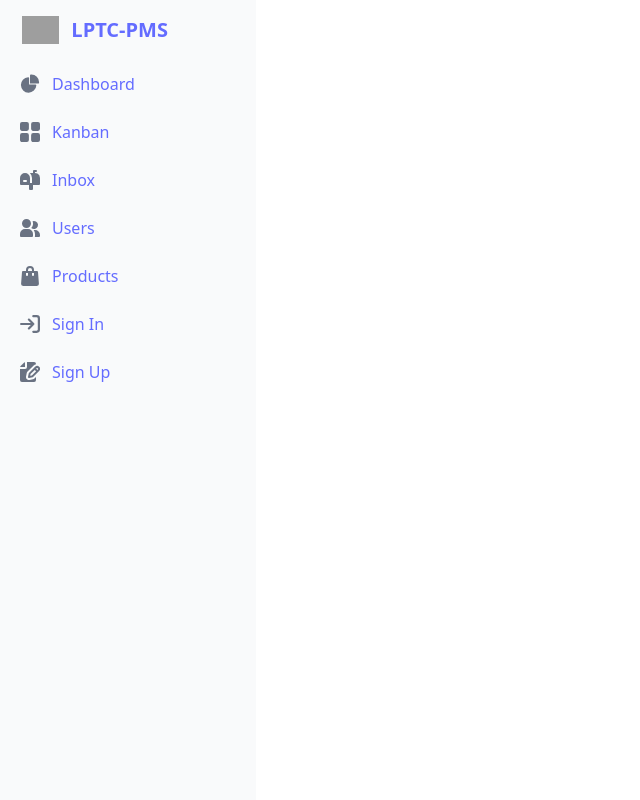
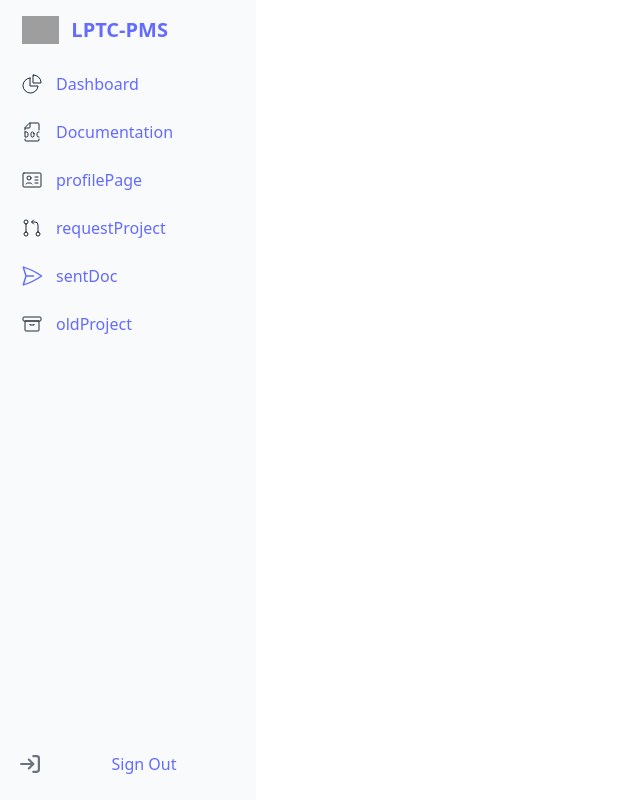
Before and after one commit to ItsRyS/lptcpms, a React (Vite) app in the folder client/: page /student in a window 1280 px wide. Shown: the whole page, without its empty margins (0-640 px from the left). Built offline with nearby package versions, Linux system fonts and the light colour scheme; grey boxes are pictures that could not be loaded.

Commit message:
update nav student

```diff
--- a/client/src/Routes/routes.jsx
+++ b/client/src/Routes/routes.jsx
@@ -9,6 +9,12 @@ import LayoutTeacher from "../layouts/layoutTeacher";
 import LandingPage from "../pages/landingPage";
 import LoginPage from "../pages/auth/loginPage";
 import HomeStudent from "../pages/student/home";
+import ProfilePage from "../pages/student/profilePage";
+import OldProject from "../pages/student/oldProject";
+import RequestProject from "../pages/student/requestProject";
+import SentDoc from "../pages/student/sentDoc";
+import TeacherInfo from "../pages/student/teacherInfo";
+import DocumentPage from "../pages/student/documentPage";
 import HomeTeacher from "../pages/teacher/home";
 
 const AppRoutes = () => {
@@ -21,6 +27,12 @@ const AppRoutes = () => {
         {/* Student Routes */}
         <Route path="/student" element={<LayoutStudent />}>
           <Route index element={<HomeStudent />} />
+          <Route path="profile" element={<ProfilePage />} />
+          <Route path="oldproject" element={<OldProject />} />
+          <Route path="request" element={<RequestProject />} />
+          <Route path="sentdoc" element={<SentDoc />} />
+          <Route path="teacherinfo" element={<TeacherInfo />} />
+          <Route path="document" element={<DocumentPage />} />
           <Route path="*" element={<div>Page Not Found</div>} />
         </Route>
 
--- a/client/src/components/student/navStudent.jsx
+++ b/client/src/components/student/navStudent.jsx
@@ -39,7 +39,7 @@ const NavStudent = () => {
       {isSidebarOpen && (
         <div
           onClick={handleCloseSidebar}
-          className="fixed inset-0 bg-black bg-opacity-50 z-40 sm:hidden"
+          className="fixed inset-0 bg-black bg-opacity-98 z-40 sm:hidden"
         />
       )}
 
@@ -50,35 +50,50 @@ const NavStudent = () => {
         } sm:translate-x-0`}
         aria-label="Sidebar"
       >
-        <div className="h-full px-3 py-4 overflow-y-auto bg-gray-50 dark:bg-gray-800">
+        <div className="h-full flex flex-col px-3 py-4 overflow-y-auto bg-gray-50 dark:bg-gray-800">
           {/* โลโก้ */}
           <a href="#" className="flex items-center ps-2.5 mb-5">
             <img
               src="https://flowbite.com/docs/images/logo.svg"
               className="h-6 me-3 sm:h-7"
-              alt="Flowbite Logo"
+              alt="LPTC-PMS Logo"
             />
             <span className="self-center text-xl font-semibold whitespace-nowrap dark:text-white">
               LPTC-PMS
             </span>
           </a>
           {/* เมนู */}
-          <ul className="space-y-2 font-medium">
+          <ul className="space-y-2 font-medium flex-grow">
             <li>
               <a
                 href="#"
                 className="flex items-center p-2 text-gray-900 rounded-lg dark:text-white hover:bg-gray-100 dark:hover:bg-gray-700 group"
               >
                 <svg
-                  className="w-5 h-5 text-gray-500 transition duration-75 dark:text-gray-400 group-hover:text-gray-900 dark:group-hover:text-white"
+                  className="w-[24px] h-[24px] text-gray-800 dark:text-white"
                   aria-hidden="true"
                   xmlns="http://www.w3.org/2000/svg"
-                  fill="currentColor"
-                  viewBox="0 0 22 21"
+                  width="24"
+                  height="24"
+                  fill="none"
+                  viewBox="0 0 24 24"
                 >
-                  <path d="M16.975 11H10V4.025a1 1 0 0 0-1.066-.998 8.5 8.5 0 1 0 9.039 9.039.999.999 0 0 0-1-1.066h.002Z" />
-                  <path d="M12.5 0c-.157 0-.311.01-.565.027A1 1 0 0 0 11 1.02V10h8.975a1 1 0 0 0 1-.935c.013-.188.028-.374.028-.565A8.51 8.51 0 0 0 12.5 0Z" />
+                  <path
+                    stroke="currentColor"
+                    strokeLinecap="round"
+                    strokeLinejoin="round"
+                    strokeWidth="1"
+                    d="M10 6.025A7.5 7.5 0 1 0 17.975 14H10V6.025Z"
+                  />
+                  <path
+                    stroke="currentColor"
+                    strokeLinecap="round"
+                    strokeLinejoin="round"
+                    strokeWidth="1"
+                    d="M13.5 3c-.169 0-.334.014-.5.025V11h7.975c.011-.166.025-.331.025-.5A7.5 7.5 0 0 0 13.5 3Z"
+                  />
                 </svg>
+
                 <span className="ms-3">Dashboard</span>
               </a>
             </li>
@@ -88,15 +103,26 @@ const NavStudent = () => {
                 className="flex items-center p-2 text-gray-900 rounded-lg dark:text-white hover:bg-gray-100 dark:hover:bg-gray-700 group"
               >
                 <svg
-                  className="shrink-0 w-5 h-5 text-gray-500 transition duration-75 dark:text-gray-400 group-hover:text-gray-900 dark:group-hover:text-white"
+                  className="w-[24px] h-[24px] text-gray-800 dark:text-white"
                   aria-hidden="true"
                   xmlns="http://www.w3.org/2000/svg"
-                  fill="currentColor"
-                  viewBox="0 0 18 18"
+                  width="24"
+                  height="24"
+                  fill="none"
+                  viewBox="0 0 24 24"
                 >
-                  <path d="M6.143 0H1.857A1.857 1.857 0 0 0 0 1.857v4.286C0 7.169.831 8 1.857 8h4.286A1.857 1.857 0 0 0 8 6.143V1.857A1.857 1.857 0 0 0 6.143 0Zm10 0h-4.286A1.857 1.857 0 0 0 10 1.857v4.286C10 7.169 10.831 8 11.857 8h4.286A1.857 1.857 0 0 0 18 6.143V1.857A1.857 1.857 0 0 0 16.143 0Zm-10 10H1.857A1.857 1.857 0 0 0 0 11.857v4.286C0 17.169.831 18 1.857 18h4.286A1.857 1.857 0 0 0 8 16.143v-4.286A1.857 1.857 0 0 0 6.143 10Zm10 0h-4.286A1.857 1.857 0 0 0 10 11.857v4.286c0 1.026.831 1.857 1.857 1.857h4.286A1.857 1.857 0 0 0 18 16.143v-4.286A1.857 1.857 0 0 0 16.143 10Z" />
+                  <path
+                    stroke="currentColor"
+                    strokeLinecap="round"
+                    strokeLinejoin="round"
+                    strokeWidth="1"
+                    d="M5 10V7.914a1 1 0 0 1 .293-.707l3.914-3.914A1 1 0 0 1 9.914 3H18a1 1 0 0 1 1 1v6M5 19v1a1 1 0 0 0 1 1h12a1 1 0 0 0 1-1v-1M10 3v4a1 1 0 0 1-1 1H5m14 9.006h-.335a1.647 1.647 0 0 1-1.647-1.647v-1.706a1.647 1.647 0 0 1 1.647-1.647L19 12M5 12v5h1.375A1.626 1.626 0 0 0 8 15.375v-1.75A1.626 1.626 0 0 0 6.375 12H5Zm9 1.5v2a1.5 1.5 0 0 1-1.5 1.5v0a1.5 1.5 0 0 1-1.5-1.5v-2a1.5 1.5 0 0 1 1.5-1.5v0a1.5 1.5 0 0 1 1.5 1.5Z"
+                  />
                 </svg>
-                <span className="flex-1 ms-3 whitespace-nowrap">Kanban</span>
+
+                <span className="flex-1 ms-3 whitespace-nowrap">
+                  Documentation
+                </span>
               </a>
             </li>
             <li>
@@ -105,15 +131,26 @@ const NavStudent = () => {
                 className="flex items-center p-2 text-gray-900 rounded-lg dark:text-white hover:bg-gray-100 dark:hover:bg-gray-700 group"
               >
                 <svg
-                  className="shrink-0 w-5 h-5 text-gray-500 transition duration-75 dark:text-gray-400 group-hover:text-gray-900 dark:group-hover:text-white"
+                  className="w-[24px] h-[24px] text-gray-800 dark:text-white"
                   aria-hidden="true"
                   xmlns="http://www.w3.org/2000/svg"
-                  fill="currentColor"
-                  viewBox="0 0 20 20"
+                  width="24"
+                  height="24"
+                  fill="none"
+                  viewBox="0 0 24 24"
                 >
-                  <path d="m17.418 3.623-.018-.008a6.713 6.713 0 0 0-2.4-.569V2h1a1 1 0 1 0 0-2h-2a1 1 0 0 0-1 1v2H9.89A6.977 6.977 0 0 1 12 8v5h-2V8A5 5 0 1 0 0 8v6a1 1 0 0 0 1 1h8v4a1 1 0 0 0 1 1h2a1 1 0 0 0 1-1v-4h6a1 1 0 0 0 1-1V8a5 5 0 0 0-2.582-4.377ZM6 12H4a1 1 0 0 1 0-2h2a1 1 0 0 1 0 2Z" />
+                  <path
+                    stroke="currentColor"
+                    strokeLinecap="round"
+                    strokeLinejoin="round"
+                    strokeWidth="1"
+                    d="M15 9h3m-3 3h3m-3 3h3m-6 1c-.306-.613-.933-1-1.618-1H7.618c-.685 0-1.312.387-1.618 1M4 5h16a1 1 0 0 1 1 1v12a1 1 0 0 1-1 1H4a1 1 0 0 1-1-1V6a1 1 0 0 1 1-1Zm7 5a2 2 0 1 1-4 0 2 2 0 0 1 4 0Z"
+                  />
                 </svg>
-                <span className="flex-1 ms-3 whitespace-nowrap">Inbox</span>
+
+                <span className="flex-1 ms-3 whitespace-nowrap">
+                  profilePage
+                </span>
               </a>
             </li>
             <li>
@@ -122,15 +159,26 @@ const NavStudent = () => {
                 className="flex items-center p-2 text-gray-900 rounded-lg dark:text-white hover:bg-gray-100 dark:hover:bg-gray-700 group"
               >
                 <svg
-                  className="shrink-0 w-5 h-5 text-gray-500 transition duration-75 dark:text-gray-400 group-hover:text-gray-900 dark:group-hover:text-white"
+                  className="w-[24px] h-[24px] text-gray-800 dark:text-white"
                   aria-hidden="true"
                   xmlns="http://www.w3.org/2000/svg"
-                  fill="currentColor"
-                  viewBox="0 0 20 18"
+                  width="24"
+                  height="24"
+                  fill="none"
+                  viewBox="0 0 24 24"
                 >
-                  <path d="M14 2a3.963 3.963 0 0 0-1.4.267 6.439 6.439 0 0 1-1.331 6.638A4 4 0 1 0 14 2Zm1 9h-1.264A6.957 6.957 0 0 1 15 15v2a2.97 2.97 0 0 1-.184 1H19a1 1 0 0 0 1-1v-1a5.006 5.006 0 0 0-5-5ZM6.5 9a4.5 4.5 0 1 0 0-9 4.5 4.5 0 0 0 0 9ZM8 10H5a5.006 5.006 0 0 0-5 5v2a1 1 0 0 0 1 1h11a1 1 0 0 0 1-1v-2a5.006 5.006 0 0 0-5-5Z" />
+                  <path
+                    stroke="currentColor"
+                    strokeLinecap="round"
+                    strokeLinejoin="round"
+                    strokeWidth="1"
+                    d="M6 8v8m0-8a2 2 0 1 0 0-4 2 2 0 0 0 0 4Zm0 8a2 2 0 1 0 0 4 2 2 0 0 0 0-4Zm12 0a2 2 0 1 0 0 4 2 2 0 0 0 0-4Zm0 0V9a3 3 0 0 0-3-3h-3m1.5-2-2 2 2 2"
+                  />
                 </svg>
-                <span className="flex-1 ms-3 whitespace-nowrap">Users</span>
+
+                <span className="flex-1 ms-3 whitespace-nowrap">
+                  requestProject
+                </span>
               </a>
             </li>
             <li>
@@ -139,21 +187,56 @@ const NavStudent = () => {
                 className="flex items-center p-2 text-gray-900 rounded-lg dark:text-white hover:bg-gray-100 dark:hover:bg-gray-700 group"
               >
                 <svg
-                  className="shrink-0 w-5 h-5 text-gray-500 transition duration-75 dark:text-gray-400 group-hover:text-gray-900 dark:group-hover:text-white"
-                  aria-hidden="true"
                   xmlns="http://www.w3.org/2000/svg"
-                  fill="currentColor"
-                  viewBox="0 0 18 20"
+                  fill="none"
+                  viewBox="0 0 24 24"
+                  strokeWidth={1.5}
+                  stroke="currentColor"
+                  className="size-6"
                 >
-                  <path d="M17 5.923A1 1 0 0 0 16 5h-3V4a4 4 0 1 0-8 0v1H2a1 1 0 0 0-1 .923L.086 17.846A2 2 0 0 0 2.08 20h13.84a2 2 0 0 0 1.994-2.153L17 5.923ZM7 9a1 1 0 0 1-2 0V7h2v2Zm0-5a2 2 0 1 1 4 0v1H7V4Zm6 5a1 1 0 1 1-2 0V7h2v2Z" />
+                  <path
+                    strokeLinecap="round"
+                    strokeLinejoin="round"
+                    d="M6 12 3.269 3.125A59.769 59.769 0 0 1 21.485 12 59.768 59.768 0 0 1 3.27 20.875L5.999 12Zm0 0h7.5"
+                  />
                 </svg>
-                <span className="flex-1 ms-3 whitespace-nowrap">Products</span>
+
+                <span className="flex-1 ms-3 whitespace-nowrap">sentDoc</span>
               </a>
             </li>
             <li>
               <a
                 href="#"
                 className="flex items-center p-2 text-gray-900 rounded-lg dark:text-white hover:bg-gray-100 dark:hover:bg-gray-700 group"
+              >
+                <svg
+                  className="w-[24px] h-[24px] text-gray-800 dark:text-white"
+                  aria-hidden="true"
+                  xmlns="http://www.w3.org/2000/svg"
+                  width="24"
+                  height="24"
+                  fill="none"
+                  viewBox="0 0 24 24"
+                >
+                  <path
+                    stroke="currentColor"
+                    strokeLinejoin="round"
+                    strokeWidth="1"
+                    d="M10 12v1h4v-1m4 7H6a1 1 0 0 1-1-1V9h14v9a1 1 0 0 1-1 1ZM4 5h16a1 1 0 0 1 1 1v2a1 1 0 0 1-1 1H4a1 1 0 0 1-1-1V6a1 1 0 0 1 1-1Z"
+                  />
+                </svg>
+
+                <span className="flex-1 ms-3 whitespace-nowrap">
+                  oldProject
+                </span>
+              </a>
+            </li>
+          </ul>
+          <ul className="mt-auto">
+            <li>
+              <a
+                href="#"
+                className="flex items-center justify-center p-2 text-gray-900 rounded-lg dark:text-white hover:bg-gray-100 dark:hover:bg-red-600 group"
               >
                 <svg
                   className="shrink-0 w-5 h-5 text-gray-500 transition duration-75 dark:text-gray-400 group-hover:text-gray-900 dark:group-hover:text-white"
@@ -170,26 +253,9 @@ const NavStudent = () => {
                     d="M1 8h11m0 0L8 4m4 4-4 4m4-11h3a2 2 0 0 1 2 2v10a2 2 0 0 1-2 2h-3"
                   />
                 </svg>
-                <span className="flex-1 ms-3 whitespace-nowrap">Sign In</span>
-              </a>
-            </li>
-            <li>
-              <a
-                href="#"
-                className="flex items-center p-2 text-gray-900 rounded-lg dark:text-white hover:bg-gray-100 dark:hover:bg-gray-700 group"
-              >
-                <svg
-                  className="shrink-0 w-5 h-5 text-gray-500 transition duration-75 dark:text-gray-400 group-hover:text-gray-900 dark:group-hover:text-white"
-                  aria-hidden="true"
-                  xmlns="http://www.w3.org/2000/svg"
-                  fill="currentColor"
-                  viewBox="0 0 20 20"
-                >
-                  <path d="M5 5V.13a2.96 2.96 0 0 0-1.293.749L.879 3.707A2.96 2.96 0 0 0 .13 5H5Z" />
-                  <path d="M6.737 11.061a2.961 2.961 0 0 1 .81-1.515l6.117-6.116A4.839 4.839 0 0 1 16 2.141V2a1.97 1.97 0 0 0-1.933-2H7v5a2 2 0 0 1-2 2H0v11a1.969 1.969 0 0 0 1.933 2h12.134A1.97 1.97 0 0 0 16 18v-3.093l-1.546 1.546c-.413.413-.94.695-1.513.81l-3.4.679a2.947 2.947 0 0 1-1.85-.227 2.96 2.96 0 0 1-1.635-3.257l.681-3.397Z" />
-                  <path d="M8.961 16a.93.93 0 0 0 .189-.019l3.4-.679a.961.961 0 0 0 .49-.263l6.118-6.117a2.884 2.884 0 0 0-4.079-4.078l-6.117 6.117a.96.96 0 0 0-.263.491l-.679 3.4A.961.961 0 0 0 8.961 16Zm7.477-9.8a.958.958 0 0 1 .68-.281.961.961 0 0 1 .682 1.644l-.315.315-1.36-1.36.313-.318Zm-5.911 5.911 4.236-4.236 1.359 1.359-4.236 4.237-1.7.339.341-1.699Z" />
-                </svg>
-                <span className="flex-1 ms-3 whitespace-nowrap">Sign Up</span>
+                <span className="flex-1 ms-3 whitespace-nowrap text-center">
+                  Sign Out
+                </span>
               </a>
             </li>
           </ul>
--- /dev/null
+++ b/client/src/pages/student/documentPage.jsx
@@ -0,0 +1,9 @@
+import React from 'react'
+
+const DocumentPage = () => {
+  return (
+    <div>documentPage</div>
+  )
+}
+
+export default DocumentPage
--- /dev/null
+++ b/client/src/pages/student/oldProject.jsx
@@ -0,0 +1,9 @@
+import React from 'react'
+
+const OldProject = () => {
+  return (
+    <div>O</div>
+  )
+}
+
+export default OldProject
--- /dev/null
+++ b/client/src/pages/student/profilePage.jsx
@@ -0,0 +1,9 @@
+import React from 'react'
+
+const ProfilePage = () => {
+  return (
+    <div>profilePage</div>
+  )
+}
+
+export default ProfilePage
--- /dev/null
+++ b/client/src/pages/student/requestProject.jsx
@@ -0,0 +1,7 @@
+import React from "react";
+
+const RequestProject = () => {
+  return <div>requestProject</div>;
+};
+
+export default RequestProject;
--- /dev/null
+++ b/client/src/pages/student/sentDoc.jsx
@@ -0,0 +1,9 @@
+import React from 'react'
+
+const SentDoc = () => {
+  return (
+    <div>S</div>
+  )
+}
+
+export default SentDoc
--- /dev/null
+++ b/client/src/pages/student/teacherInfo.jsx
@@ -0,0 +1,9 @@
+import React from 'react'
+
+const TeacherInfo = () => {
+  return (
+    <div>teacherInfo</div>
+  )
+}
+
+export default TeacherInfo
```
Also changed, not shown: client/src/pages/student/list.txt (added), 1 other file (tests, documents, lock files or other folders).
